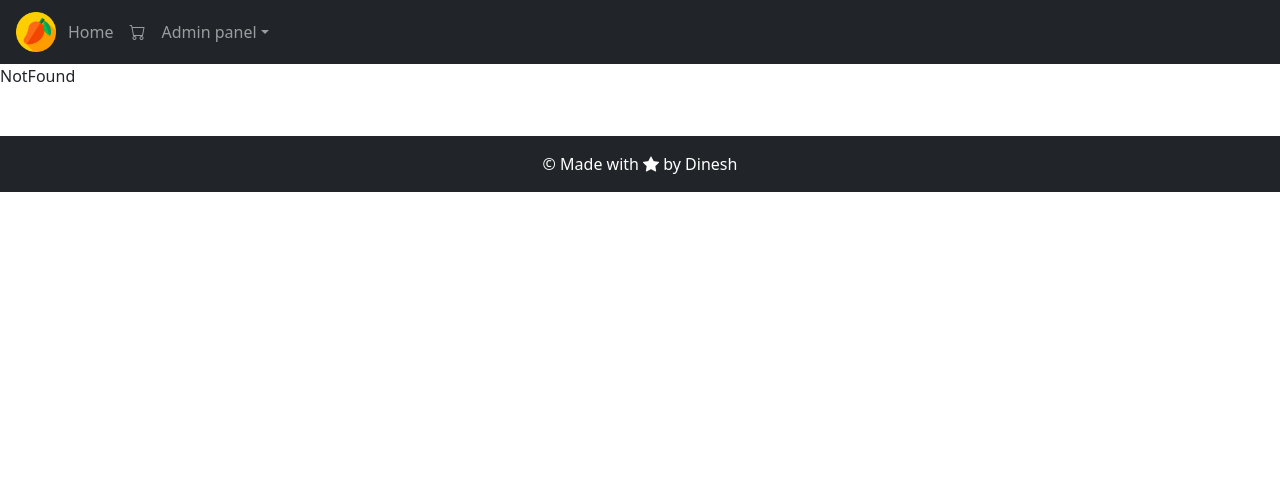
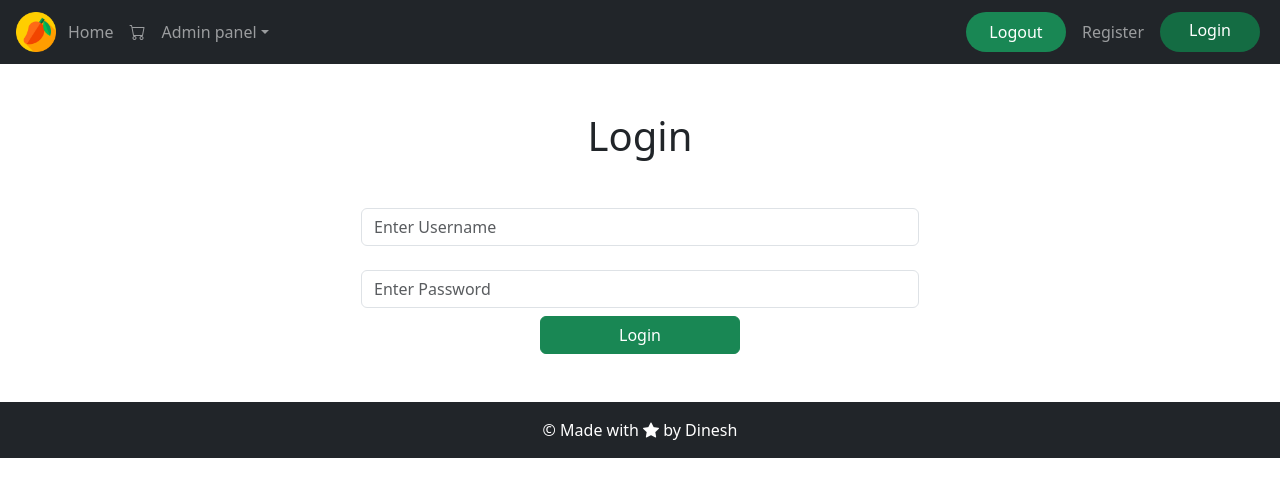
Before and after one commit to DineshShrestha/redmango-frontend, a React (Create React App) app: page /login in a window 1280 px wide. Shown: the top 496 px of the page. Built offline with nearby package versions, Linux system fonts and the light colour scheme; no server answers.

Commit message:
Login and register UI

```diff
--- a/src/Components/Cart/CartSummary.tsx
+++ b/src/Components/Cart/CartSummary.tsx
@@ -21,7 +21,7 @@ function CartSummary() {
         updateShoppingCart({
           menuItemId:cartItem.menuItem?.id,
           updateQuantityBy:0,
-          userId:"71ef862c-ec86-47f1-831f-a83ea923ed1d"
+          userId:"b7ae37bf-09b1-4b47-9ce1-c963031d2920"
         });
         dispatch(removeFromCart({cartItem, quantity:0}))
 
@@ -31,7 +31,7 @@ function CartSummary() {
         updateShoppingCart({
           menuItemId:cartItem.menuItem?.id,
           updateQuantityBy:updateQuantityBy,
-          userId:"71ef862c-ec86-47f1-831f-a83ea923ed1d"
+          userId:"b7ae37bf-09b1-4b47-9ce1-c963031d2920"
         });
         dispatch(updateQuantity({cartItem, quantity:cartItem.quantity!+updateQuantityBy}));
       }
--- a/src/Components/Layout/Header.tsx
+++ b/src/Components/Layout/Header.tsx
@@ -18,7 +18,7 @@ function Header() {
         <span className="navbar-toggler-icon"></span>
       </button>
       <div className="collapse navbar-collapse" id="navbarSupportedContent">
-        <ul className="navbar-nav me-auto mb-2 mb-lg-0">
+        <ul className="navbar-nav me-auto mb-2 mb-lg-0 w-100">
           <li className="nav-item">
             <NavLink className="nav-link " aria-current="page" to="/">Home</NavLink>
           </li>
@@ -39,7 +39,21 @@ function Header() {
               <li><a className="dropdown-item" href="#">Something else here</a></li>
             </ul>
           </li>
-
+         <div className='d-flex' style={{marginLeft: "auto"}}>
+          <li className='nav-item'>
+            <button className='btn btn-success btn-outlined rounded-pill text-white mx-2' style={{border: "none", height: "40px", width:"100px"}}>Logout</button>
+          </li>
+          <li className='nav-item text-white'>
+            <NavLink className="nav-link" to="/register">
+              Register
+            </NavLink>
+          </li>
+          <li className='nav-item text-white'>
+            <NavLink className='btn btn-success btn-outlined rounded-pill text-white mx-2' style={{border: "none", height: "40px", width:"100px"}} to="/login">
+              Login
+            </NavLink>
+          </li>
+         </div>
         </ul>
 
       </div>
--- a/src/Container/App.tsx
+++ b/src/Container/App.tsx
@@ -1,6 +1,6 @@
 import React,{useEffect} from "react";
 import {Header, Footer} from "../Components/Layout/";
-import { Home, MenuItemDetails, NotFound, ShoppingCart } from "../Pages";
+import { Home, Login, MenuItemDetails, NotFound, Register, ShoppingCart } from "../Pages";
 import {Routes, Route} from 'react-router-dom';
 import { useDispatch } from "react-redux";
 import { useGetMenuItemByIdQuery } from "../Apis/menuItemApi";
@@ -9,7 +9,7 @@ import { setShoppingCart } from "../Storage/Redux/shoppingCartSlice";
 function App() {
   const dispatch = useDispatch();
 
-  const {data, isLoading} = useGetMenuItemByIdQuery("71ef862c-ec86-47f1-831f-a83ea923ed1d");
+  const {data, isLoading} = useGetMenuItemByIdQuery("b7ae37bf-09b1-4b47-9ce1-c963031d2920");
 
   useEffect(()=>{
     if(!isLoading){
@@ -24,6 +24,8 @@ function App() {
         <Route path="/" element={<Home/>}></Route>
         <Route path="/menuItemDetails/:menuItemId" element={<MenuItemDetails/>}></Route>
         <Route path="/shoppingCart" element={<ShoppingCart/>}></Route>
+        <Route path="/login" element={<Login/>}></Route>
+        <Route path="/register" element={<Register/>}></Route>
         <Route path="*" element={<NotFound/>}></Route>
       </Routes>
     </div>
--- /dev/null
+++ b/src/Pages/Login.tsx
@@ -0,0 +1,42 @@
+import React from 'react'
+
+function Login() {
+  return (
+    <div className="container text-center">
+    <form method="post">
+      <h1 className="mt-5">Login</h1>
+      <div className="mt-5">
+        <div className="col-sm-6 offset-sm-3 col-xs-12 mt-4">
+          <input
+            type="text"
+            className="form-control"
+            placeholder="Enter Username"
+            required
+          />
+        </div>
+
+        <div className="col-sm-6 offset-sm-3 col-xs-12 mt-4">
+          <input
+            type="password"
+            className="form-control"
+            placeholder="Enter Password"
+            required
+          />
+        </div>
+      </div>
+
+      <div className="mt-2">
+        <button
+          type="submit"
+          className="btn btn-success"
+          style={{ width: "200px" }}
+        >
+          Login
+        </button>
+      </div>
+    </form>
+  </div>
+  )
+}
+
+export default Login
--- /dev/null
+++ b/src/Pages/Register.tsx
@@ -0,0 +1,51 @@
+import React from 'react'
+
+function Register() {
+  return (
+    <div className="container text-center">
+    <form method="post">
+      <h1 className="mt-5">Register</h1>
+      <div className="mt-5">
+        <div className="col-sm-6 offset-sm-3 col-xs-12 mt-4">
+          <input
+            type="text"
+            className="form-control"
+            placeholder="Enter Username"
+            required
+          />
+        </div>
+        <div className="col-sm-6 offset-sm-3 col-xs-12 mt-4">
+          <input
+            type="text"
+            className="form-control"
+            placeholder="Enter Name"
+            required
+          />
+        </div>
+        <div className="col-sm-6 offset-sm-3 col-xs-12 mt-4">
+          <input
+            type="password"
+            className="form-control"
+            placeholder="Enter Password"
+            required
+          />
+        </div>
+        <div className="col-sm-6 offset-sm-3 col-xs-12 mt-4">
+          <select className="form-control form-select" required>
+            <option value="">--Select Role--</option>
+            <option value="customer">Customer</option>
+            <option value="admin">Admin</option>
+          </select>
+        </div>
+      </div>
+      <div className="mt-5">
+        <button type="submit" className="btn btn-success">
+          Register
+        </button>
+      </div>
+    </form>
+  </div>
+  )
+}
+
+export default Register
--- a/src/Pages/index.ts
+++ b/src/Pages/index.ts
@@ -2,4 +2,6 @@ import Home from "./Home";
 import NotFound from "./NotFound";
 import MenuItemDetails from "./MenuItemDetails";
 import ShoppingCart from "./ShoppingCart";
-export {Home, NotFound, MenuItemDetails, ShoppingCart};
+import Login from "./Login";
+import Register from "./Register";
+export {Home, NotFound, MenuItemDetails, ShoppingCart, Login, Register};
```
